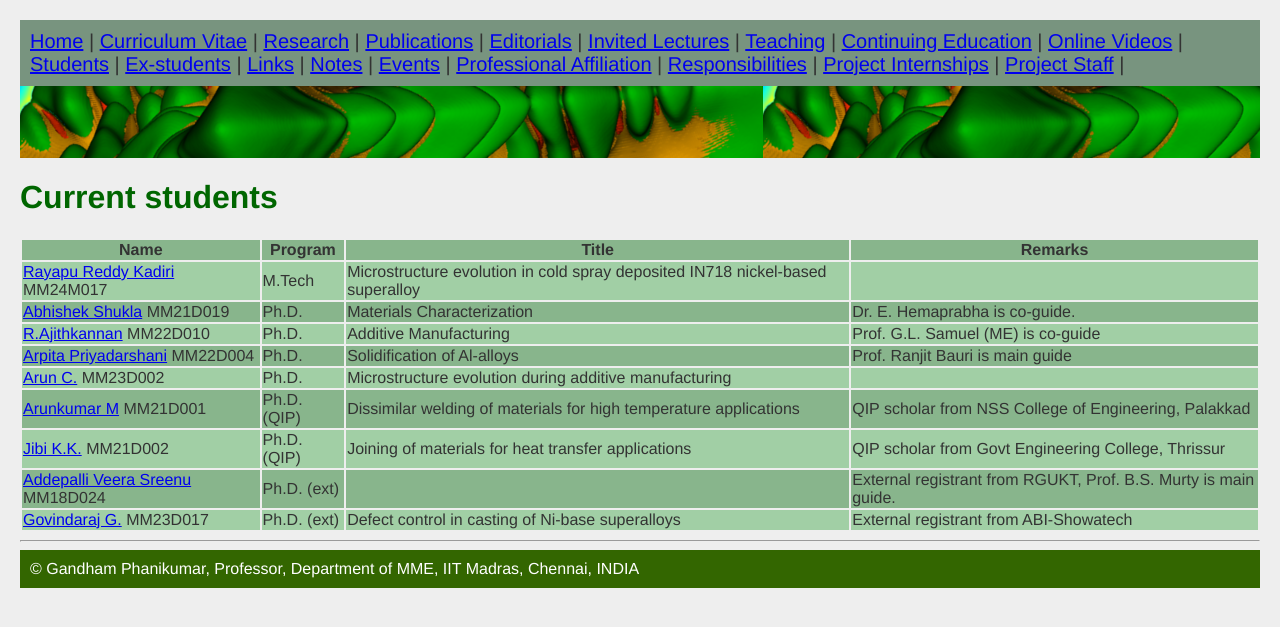
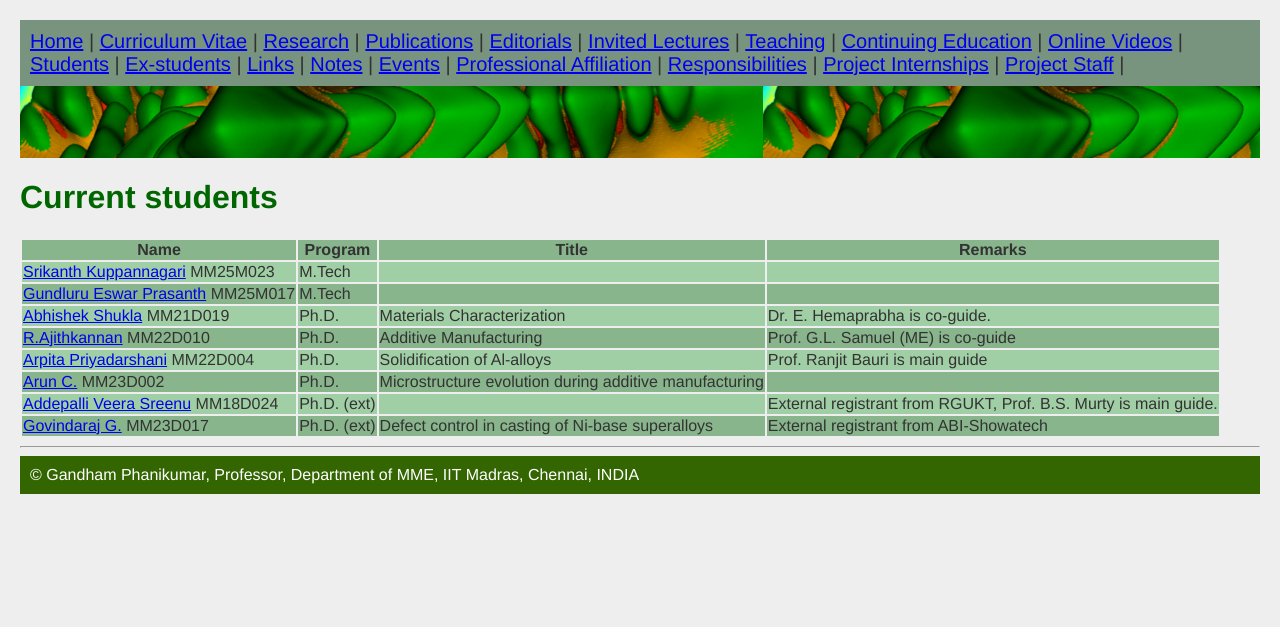
Before and after one commit to gphanikumar/gphanikumar.github.io, a Jekyll site: the page built from _pages/students.md, in a window 1280 px wide. Shown: the top 627 px of the page. Built offline with Jekyll 4.4.1, drawn with Linux system fonts in a browser that asks for light colours.

Commit message:
changes about graduated students

```diff
--- a/_data/mtech.yml
+++ b/_data/mtech.yml
@@ -188,3 +188,11 @@
   title: The role of hydrogen in steel pipes - ICME approach
   remarks:
 #-------------------------------------------------------------
+- name: Rayapu Reddy Kadiri
+  roll: MM24M017
+  year: 2026
+  url: "students/rayapu"
+  prog: M.Tech
+  title: Microstructure evolution in cold sprayed IN718 nickel-based superalloy via heat treatment  an ICME approach
+  remarks:
+#-------------------------------------------------------------
--- a/_data/phd.yml
+++ b/_data/phd.yml
@@ -125,3 +125,19 @@
   title: OpenFOAM modeling of continuous casting steel
   remarks:
 #-------------------------------------------------------------
+- name: Arunkumar M
+  roll: MM21D001
+  year: 2026
+  url: "students/arunkumarm"
+  prog: Ph.D. (QIP)
+  title: Dissimilar welding of Haynes 282 with AISI321 and Inconel 740H
+  remarks: QIP scholar from NSS College of Engineering, Palakkad
+#-------------------------------------------------------------
+- name: Jibi K.K.
+  roll: MM21D002
+  year: 2026
+  url: "students/jibi"
+  prog: Ph.D. (QIP)
+  title: Metal joining in high temperature compact type heat exchangers
+  remarks: QIP scholar from Govt Engineering College, Thrissur
+#-------------------------------------------------------------
--- a/_data/stu.yml
+++ b/_data/stu.yml
@@ -12,20 +12,6 @@
   prog: Ph.D.
   title: Materials Characterization
   remarks: Dr. E. Hemaprabha is co-guide.
-#-------------------------------------------------------------
-- name: Arunkumar M
-  roll: MM21D001
-  url: "students/arunkumarm"
-  prog: Ph.D. (QIP)
-  title: Dissimilar welding of materials for high temperature applications
-  remarks: QIP scholar from NSS College of Engineering, Palakkad
-#-------------------------------------------------------------
-- name: Jibi K.K.
-  roll: MM21D002
-  url: "students/jibi"
-  prog: Ph.D. (QIP)
-  title: Joining of materials for heat transfer applications
-  remarks: QIP scholar from Govt Engineering College, Thrissur
 #-------------------------------------------------------------
 - name: R.Ajithkannan
   roll: MM22D010
@@ -55,10 +41,17 @@
   title: Defect control in casting of Ni-base superalloys
   remarks: External registrant from ABI-Showatech
 #-------------------------------------------------------------
-- name: Rayapu Reddy Kadiri
-  roll: MM24M017
-  url: "students/rayapu"
+- name: Srikanth Kuppannagari
+  roll: MM25M023
+  url: "students/ksrikanth"
   prog: M.Tech
-  title: Microstructure evolution in cold spray deposited IN718 nickel-based superalloy
+  title:
   remarks:
 #-------------------------------------------------------------
+- name: Gundluru Eswar Prasanth
+  roll: MM25M017
+  url: "students/eswar"
+  prog: M.Tech
+  title:
+  remarks:
+#-------------------------------------------------------------
--- /dev/null
+++ b/_pages/eswar.md
@@ -0,0 +1,9 @@
+---
+permalink: "students/eswar"
+title: Gundluru Eswar Prasanth
+layout: students
+---
+# Gundluru Eswar Prasanth
+
+Roll No: MM25M017
+Title:
```
Also changed, not shown: _pages/ksrikanth.md (added, +9 -0 lines).
